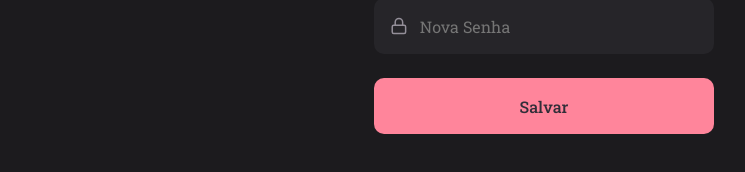
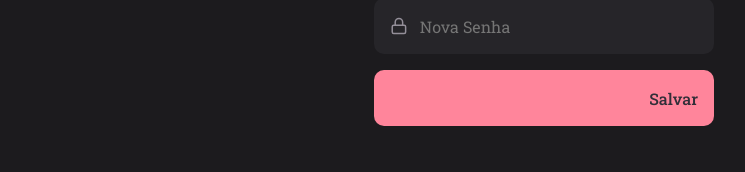
Before and after one commit to Pedro558/RocketMovies-front-end, a React (Vite) app: page /profile in a window 1280 px wide. Shown: the part 478-650 px from the top of the page, without its empty margins (96-841 px from the left). Built offline with nearby package versions, Linux system fonts and the light colour scheme.

Commit message:
:lipstick: style: add display flex

```diff
--- a/src/components/Button/styles.js
+++ b/src/components/Button/styles.js
@@ -1,6 +1,11 @@
 import styled from 'styled-components'
 
 export const Container = styled.button`
+  display: flex;
+  align-items: center;
+  flex-direction: row-reverse;
+  gap: 8px;
+
   width: 100%;
   background-color: ${({ theme }) => theme.COLORS.PINK};
   color: ${({ theme }) => theme.COLORS.BACKGROUND_600};
```
